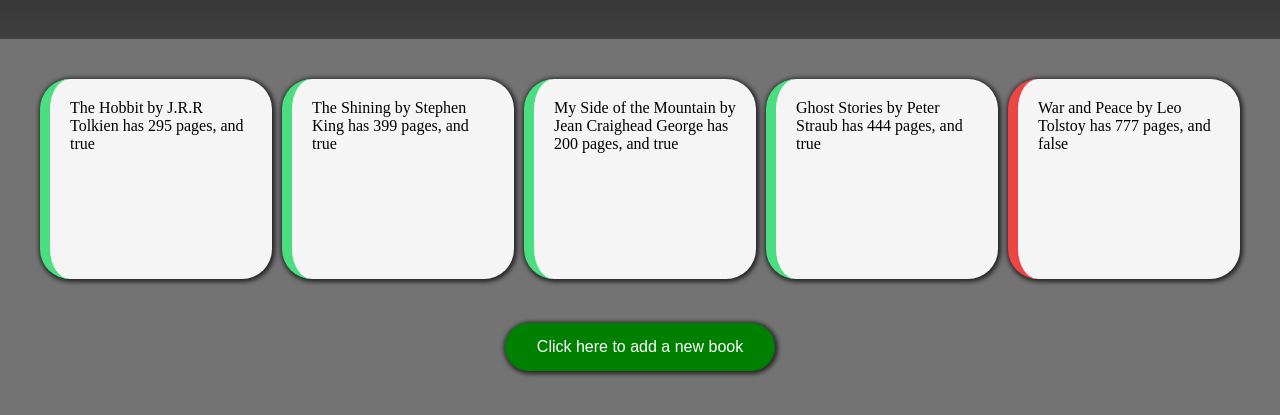
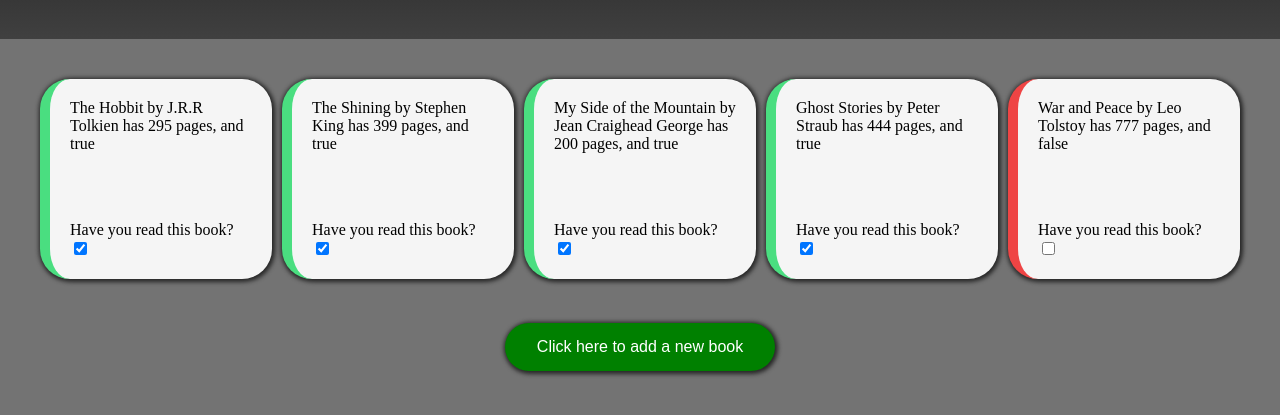
Before and after one commit to ihess95/odinLibrary, a plain HTML site: page index.html in a window 1280 px wide. Shown: the part 81-496 px from the top of the page. Drawn offline with Linux system fonts and the light colour scheme.

Commit message:
add read or not checkboxes

```diff
--- a/script.js
+++ b/script.js
@@ -56,10 +56,21 @@ function addShelf() {
     newDiv.classList.add("book" + i);
     newContent = document.createTextNode(myLibrary[i].info());
     newDiv.appendChild(newContent);
+    let toggleSwitch = document.createElement("label");
+    let input = document.createElement("input");
+    let switchSpan = document.createElement("slider");
+    toggleSwitch.textContent = "Have you read this book?";
+    toggleSwitch.appendChild(input);
+    input.appendChild(switchSpan);
+    newDiv.appendChild(toggleSwitch);
     libraryContainer.appendChild(newDiv);
-    console.log(myLibrary[i].read);
+    toggleSwitch.classList.add("switch");
+    input.type = "checkbox";
+    switchSpan.classList.add("slider", "round");
+
     if (myLibrary[i].read === "true") {
       newDiv.style.borderLeft = "#4ade80 solid 10px";
+      input.checked = true;
     } else {
       newDiv.style.borderLeft = "#ef4444 solid 10px";
     }
--- a/styles/style.scss
+++ b/styles/style.scss
@@ -16,12 +16,18 @@ body {
   padding: 40px;
 }
 .book {
+  display: flex;
+  flex-direction: column;
+  justify-content: space-between;
   padding: 20px;
   height: 20vh;
   min-height: fit-content;
   background-color: #f5f5f5;
   border-radius: 30px;
   box-shadow: 1px 1px 4px 2px #262626;
+  .switch {
+    align-self: flex-end;
+  }
 }
 
 .buttonDiv {
```
Also changed, not shown: styles/style.css, 1 other file.
